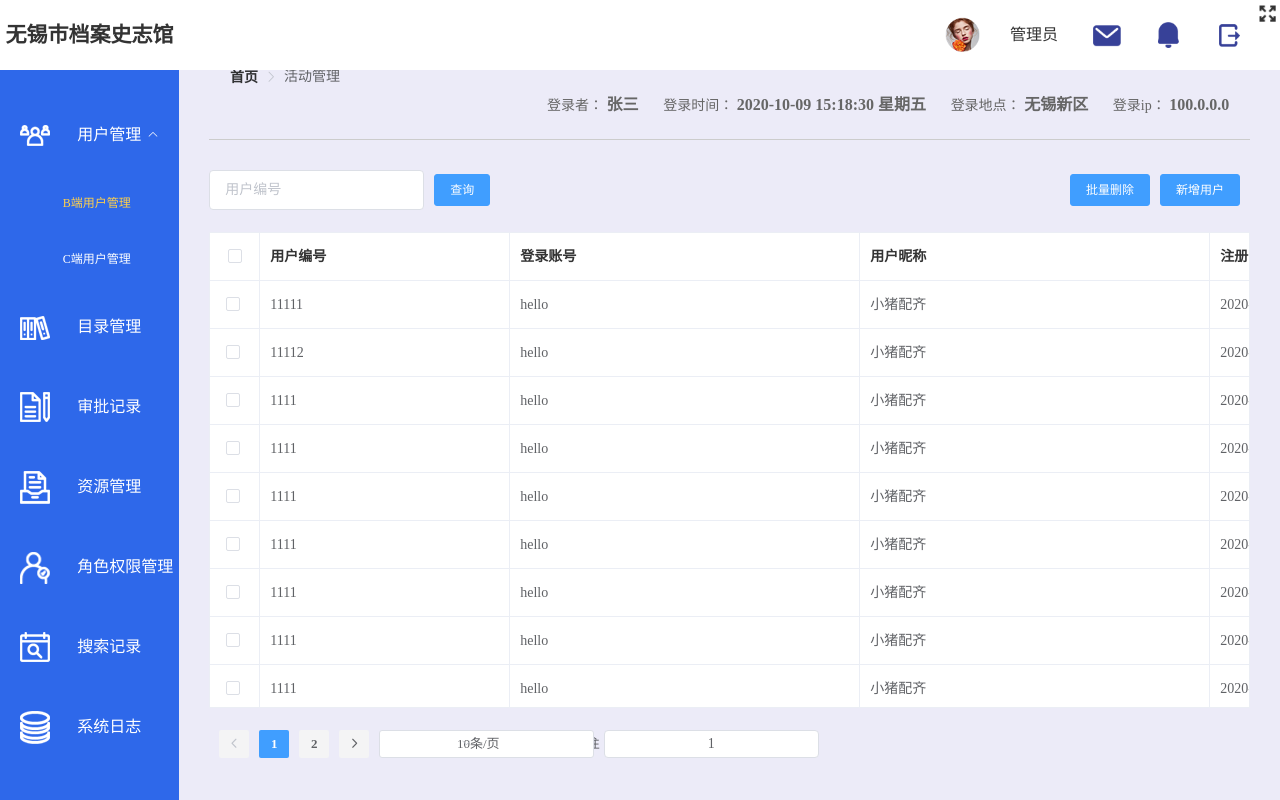
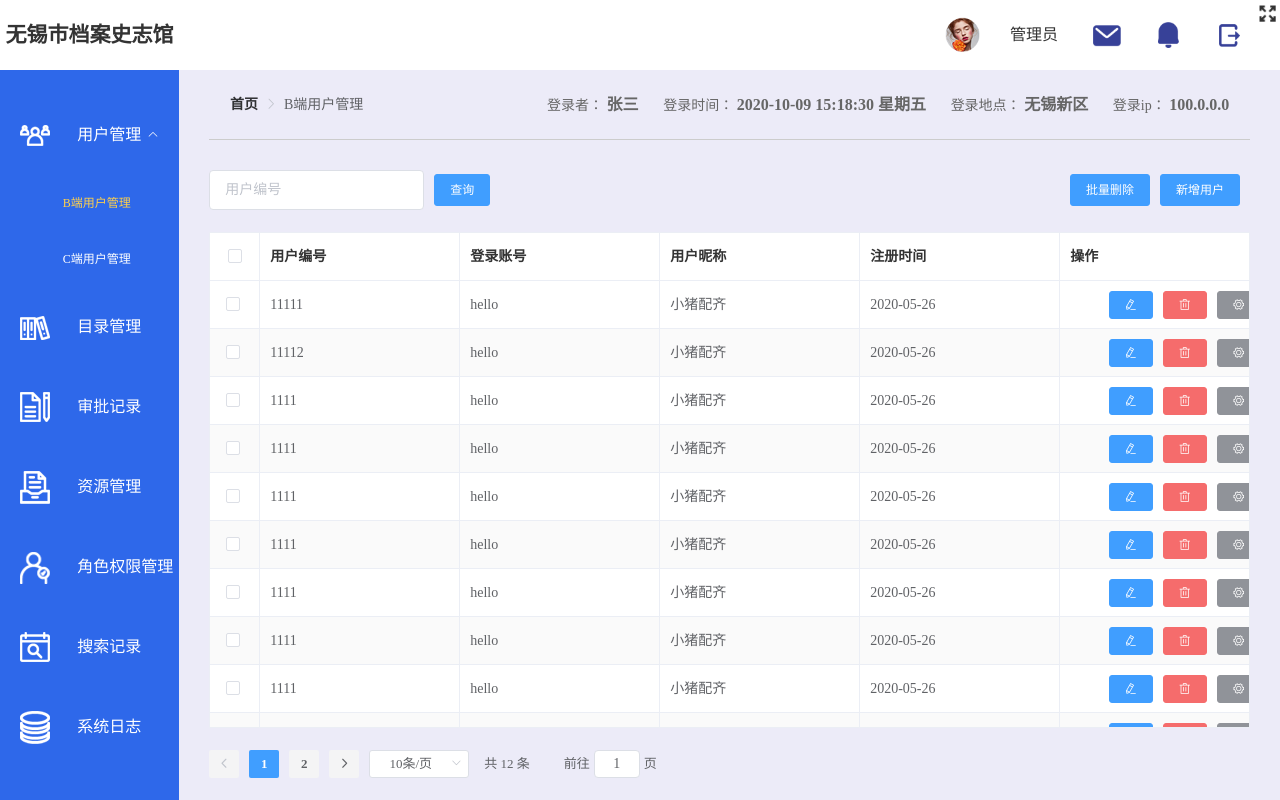
Before and after one commit to 1624000817/archives, a Vue app: page /userB in a window 1280 px wide. Built offline with nearby package versions, Linux system fonts and the light colour scheme.

Commit message:
面包屑

```diff
--- a/src/assets/styles/layout.css
+++ b/src/assets/styles/layout.css
@@ -241,3 +241,12 @@
     font-size: 1rem;
     font-weight: bold;
   }
+
+  .el-breadcrumb{
+    line-height: inherit !important;
+  }
+  .layoutContent{
+    width: 100%;
+    height: calc(100% - 4.375rem);
+    overflow: hidden;
+  }
--- a/src/assets/styles/styles.css
+++ b/src/assets/styles/styles.css
@@ -54,7 +54,7 @@
 }
 
 
-.el-input__inner{
+.el-form-item__content .el-input__inner{
     width: 13.4375rem;
 }
 .el-form-item__content .el-select{
@@ -66,3 +66,13 @@
     font-weight: bold;
     color: #333333;
 }
+
+/* 分页 */
+.archivesPage{
+    margin-top: 1.25rem;
+    padding-left: 0;
+}
+
+.archivesPage .btn-prev{
+    margin-left: 0 !important;
+}
--- a/src/views/layout.vue
+++ b/src/views/layout.vue
@@ -9,7 +9,7 @@
             <!-- {{ $route.meta.name }} -->
             <el-breadcrumb separator-class="el-icon-arrow-right">
               <el-breadcrumb-item :to="{ path: '/' }">首页</el-breadcrumb-item>
-              <el-breadcrumb-item>活动管理</el-breadcrumb-item>
+              <el-breadcrumb-item v-if="$route.path !='/' && $route.path !='/home'">{{ $route.meta.name }}</el-breadcrumb-item>
             </el-breadcrumb>
           </div>
           <div class="conTopR">
--- a/src/views/resource/index.vue
+++ b/src/views/resource/index.vue
@@ -1,5 +1,5 @@
 <template>
-  <div class="flexColumn resourceBox">
+  <div class="flexColumn resourceBox layoutContent">
     <div class="resourceClassify">
       <div class="resourceClassifyTitle">档案分类</div>
       <el-upload
@@ -95,7 +95,7 @@
           </el-table>
 
           <el-pagination
-            class="resourcePage"
+            class="archivesPage"
             background
             @size-change="handleSizeChange"
             @current-change="handleCurrentChange"
@@ -405,10 +405,6 @@ export default {
 </script>
 
 <style scoped>
-.resourceBox {
-  height: calc(100% - 5.625rem);
-  overflow: hidden;
-}
 
 .resourceClassify {
   margin-bottom: 1.875rem;
@@ -468,15 +464,4 @@ export default {
   overflow: auto;
 }
 
-/* .resourceTable /deep/ .el-table__body-wrapper {
-  height: calc(100% - 48px) !important;
-} */
-
-.resourcePage {
-  margin-top: 1.25rem;
-  padding-left: 0;
-}
- .resourcePage /deep/ .btn-prev{
-     margin-left: 0;
- }
 </style>
--- a/src/views/user/userB.vue
+++ b/src/views/user/userB.vue
@@ -1,5 +1,5 @@
 <template>
-  <div class="userB flexColumn">
+  <div class="userB flexColumn layoutContent">
     <div class="userBNew">
       <el-form :inline="true" :model="form" class="demo-form-inline">
         <el-form-item>
@@ -23,21 +23,22 @@
         :data="tableData"
         height="100%"
         border
+        stripe
         tooltip-effect="dark"
         style="width: 100%"
         @selection-change="handleSelectionChange"
       >
         <el-table-column type="selection" width="50"> </el-table-column>
-        <el-table-column label="用户编号" width="250">
+        <el-table-column label="用户编号" min-width="200">
           <template slot-scope="scope">{{ scope.row.id }}</template>
         </el-table-column>
-        <el-table-column prop="address" label="登录账号" width="350">
+        <el-table-column prop="address" label="登录账号" min-width="200">
         </el-table-column>
-        <el-table-column prop="name" label="用户昵称" width="350">
+        <el-table-column prop="name" label="用户昵称" min-width="200">
         </el-table-column>
-        <el-table-column prop="time" label="注册时间" width="350">
+        <el-table-column prop="time" label="注册时间" min-width="200">
         </el-table-column>
-        <el-table-column prop="cz" label="操作" show-overflow-tooltip>
+        <el-table-column prop="cz" label="操作" show-overflow-tooltip width="250" header-align="left" align="center">
           <el-button
             type="primary"
             icon="el-icon-edit"
@@ -56,6 +57,7 @@
         </el-table-column>
       </el-table>
       <el-pagination
+        class="archivesPage"
         @size-change="handleSizeChange"
         @current-change="handleCurrentChange"
         :current-page="form.pageList.current"
@@ -179,11 +181,6 @@ export default {
 </script>
 
 <style scoped>
-.userB {
-  width: 100%;
-  height: calc(100% - 5.625rem);
-  overflow: hidden;
-}
 
 .userBNew {
   width: 100%;
```
